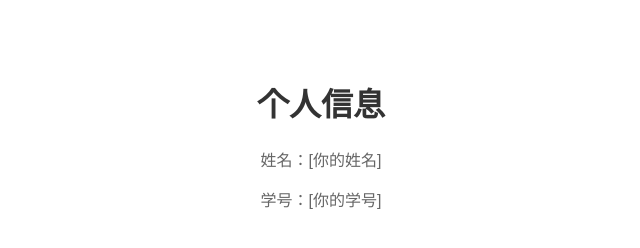
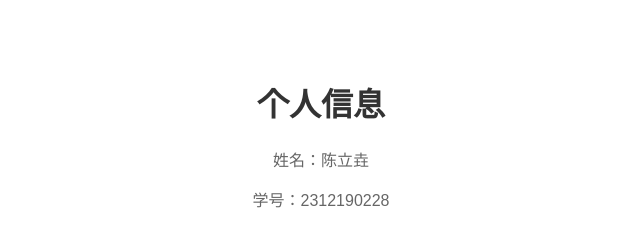
Before and after one commit to CLY826/CLY826.github.io, a plain HTML site: page index.html in a window 1280 px wide. Shown: the whole page, without its empty margins (319-959 px from the left). Drawn offline with Linux system fonts and the light colour scheme.

Commit message:
Update index.html

```diff
--- a/index.html
+++ b/index.html
@@ -24,8 +24,8 @@
 
 <body>
     <h1>个人信息</h1>
-    <p>姓名：[你的姓名]</p>
-    <p>学号：[你的学号]</p>
+    <p>姓名：陈立垚</p>
+    <p>学号：2312190228</p>
 </body>
 
 </html>
```
